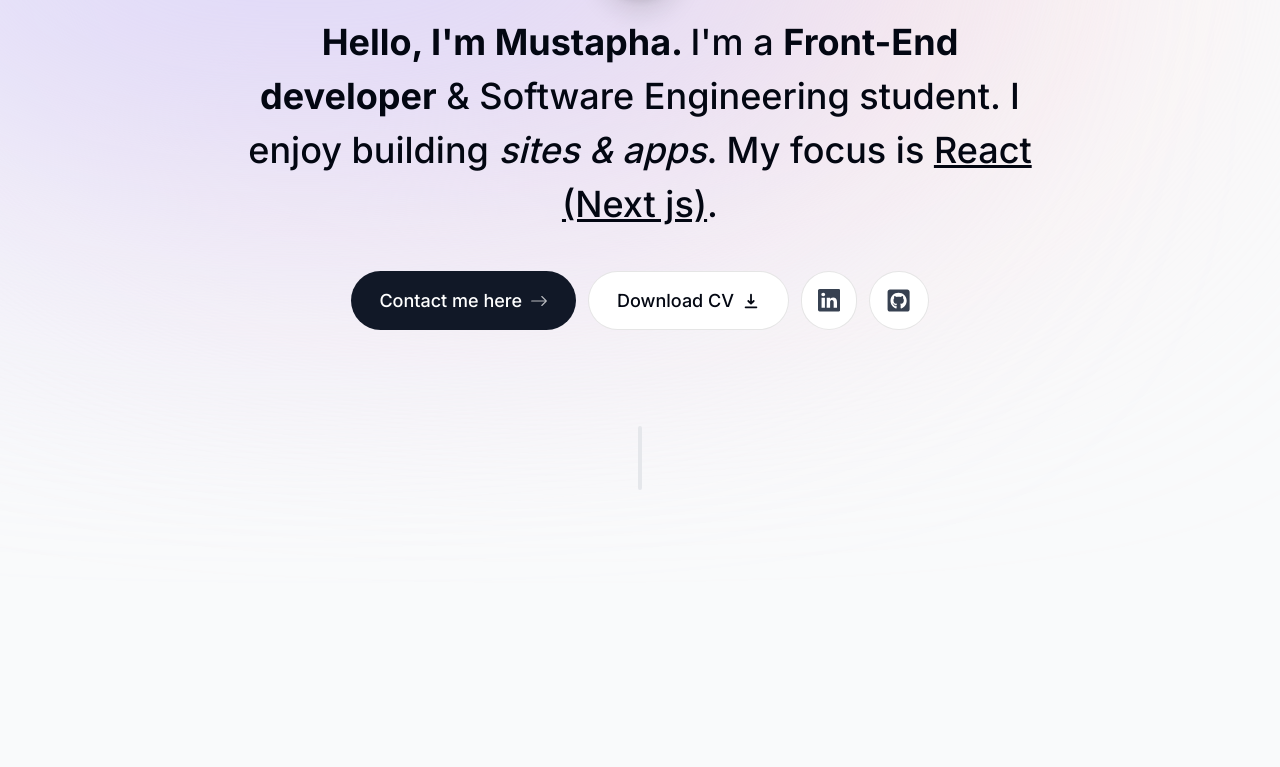
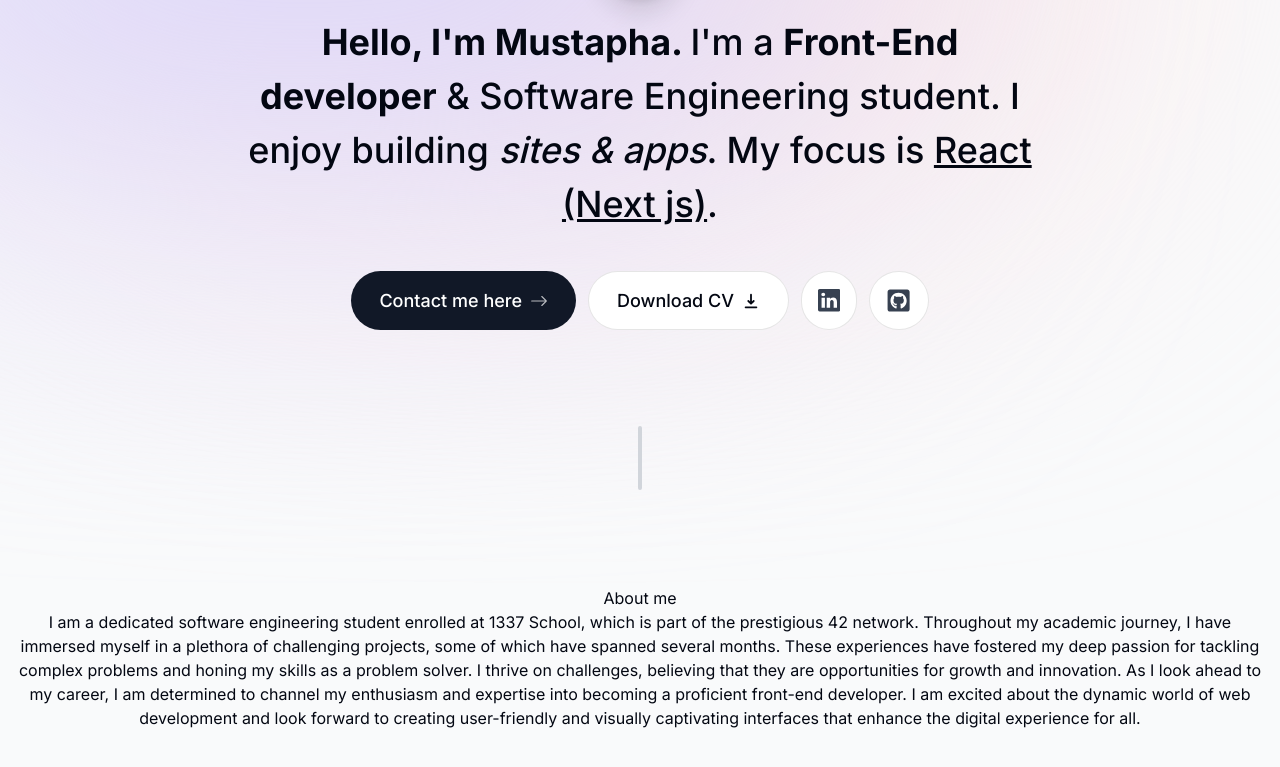
Before and after one commit to mmardi01/my-website, a Next.js app: page / in a window 1280 px wide. Shown: the part 247-1014 px from the top of the page. Before the commit the page ends 833 px from the top, so only its background shows below. Built offline with nearby package versions, Linux system fonts and the light colour scheme.

Commit message:
start workin on aboutme

```diff
--- a/app/page.tsx
+++ b/app/page.tsx
@@ -1,3 +1,4 @@
+import About from '@/components/About'
 import Intro from '@/components/Intro'
 import SectionDevider from '@/components/SectionDevider'
 import Image from 'next/image'
@@ -6,6 +7,7 @@
     <main className="pt-[150px] z-20 flex flex-col items-center px-4">
         <Intro />
         <SectionDevider />
+        <About />
     </main>
   )
 }
--- a/components/About.tsx
+++ b/components/About.tsx
@@ -2,6 +2,18 @@
 
 export default function About() {
   return (
-    <div>About</div>
+  <section className='text-center mb-28 sm:mb-40'>
+    <h2>About me</h2>
+    <p>
+      I am a dedicated software engineering student enrolled at 1337 School,
+      which is part of the prestigious 42 network. Throughout my academic journey,
+      I have immersed myself in a plethora of challenging projects,
+      some of which have spanned several months.
+      These experiences have fostered my deep passion for tackling complex problems and honing my skills as a problem solver.
+      I thrive on challenges, believing that they are opportunities for growth and innovation. As I look ahead to my career,
+      I am determined to channel my enthusiasm and expertise into becoming a proficient front-end developer.
+      I am excited about the dynamic world of web development and look forward to creating user-friendly and visually captivating interfaces that enhance the digital experience for all.
+    </p>
+  </section>
   )
 }
--- a/components/SectionDevider.tsx
+++ b/components/SectionDevider.tsx
@@ -1,7 +1,26 @@
+"use client"
+
 import React from 'react'
+import { motion } from 'framer-motion'
 
 export default function SectionDevider() {
   return (
-    <div className='bg-gray-200 h-16 w-1 rounded-full my-24 hidden sm:block'></div>
+    <motion.div
+      className='bg-gray-300 h-16 w-1
+      rounded-full my-24 hidden sm:block'
+      initial={{
+        opacity:0,
+        y:100,
+      }}
+      animate={{
+        opacity:1,
+        y:0
+      }}
+      transition={{
+        delay:0.2
+      }}
+    >
+
+    </motion.div>
   )
 }
```
